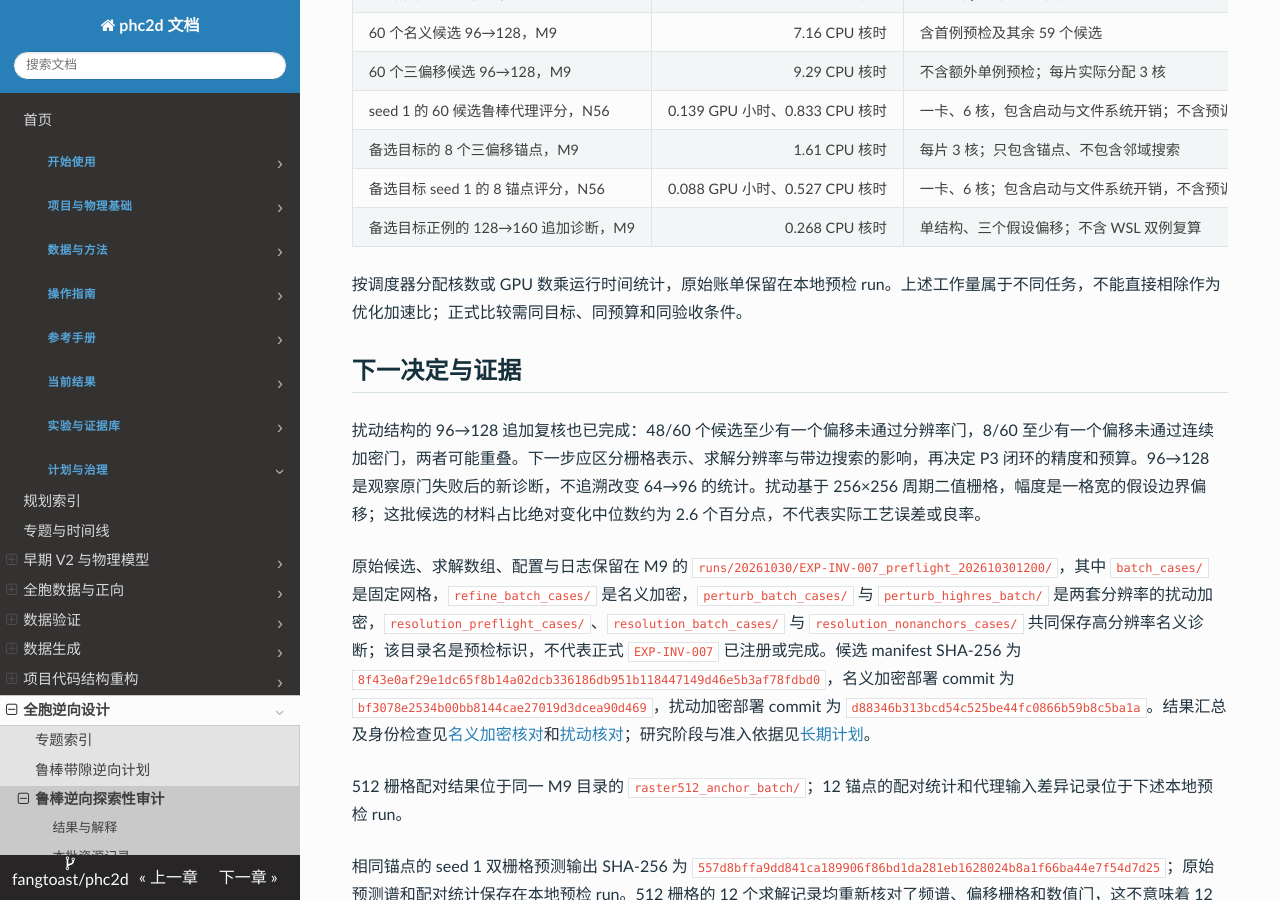
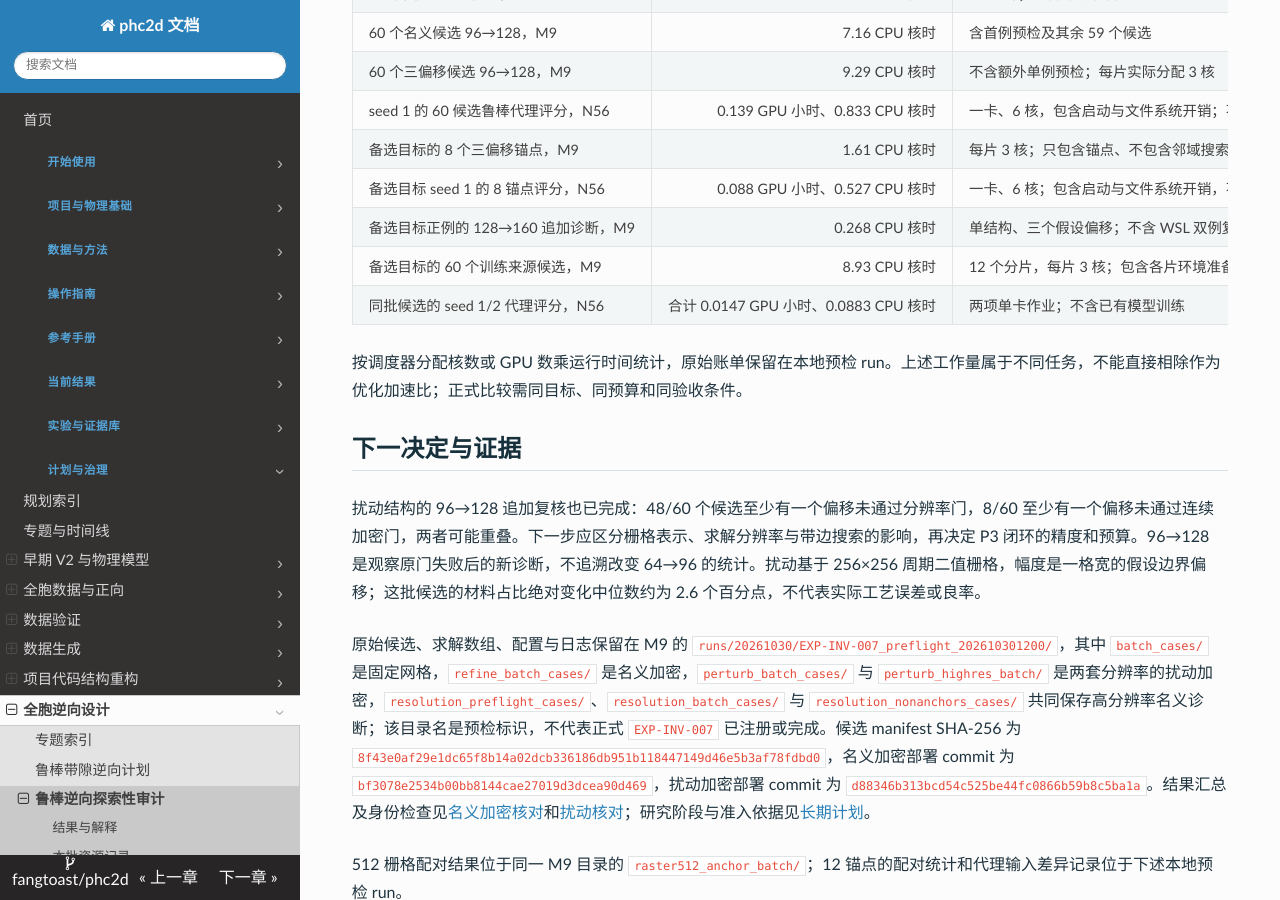
Before and after one commit to fangtoast/phc2d, an MkDocs documentation site: the page built from docs/results/inverse/鲁棒带隙逆向可用性审计.md, in a window 1280 px wide and 900 px high, scrolled down 2113 px. Built offline with MkDocs 1.6.1, drawn with Linux system fonts in a browser that asks for light colours.

Commit message:
Record robust calibration compute costs

```diff
--- a/docs/results/inverse/鲁棒带隙逆向可用性审计.md
+++ b/docs/results/inverse/鲁棒带隙逆向可用性审计.md
@@ -83,6 +83,8 @@ source_artifacts:
 | 备选目标的 8 个三偏移锚点，M9 | 1.61 CPU 核时 | 每片 3 核；只包含锚点、不包含邻域搜索 |
 | 备选目标 seed 1 的 8 锚点评分，N56 | 0.088 GPU 小时、0.527 CPU 核时 | 一卡、6 核；包含启动与文件系统开销，不含预训练 |
 | 备选目标正例的 128→160 追加诊断，M9 | 0.268 CPU 核时 | 单结构、三个假设偏移；不含 WSL 双例复算 |
+| 备选目标的 60 个训练来源候选，M9 | 8.93 CPU 核时 | 12 个分片，每片 3 核；包含各片环境准备 |
+| 同批候选的 seed 1/2 代理评分，N56 | 合计 0.0147 GPU 小时、0.0883 CPU 核时 | 两项单卡作业；不含已有模型训练 |
 
 按调度器分配核数或 GPU 数乘运行时间统计，原始账单保留在本地预检 run。上述工作量属于不同任务，不能直接相除作为优化加速比；正式比较需同目标、同预算和同验收条件。
 
```
